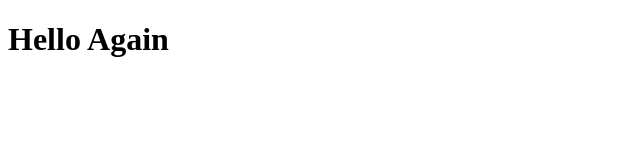
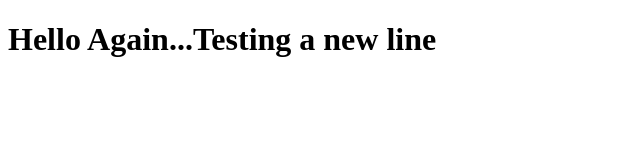
Before and after one commit to StevenNguyen1105/wdc-googleplay-review-scraper, a plain HTML site: page index.html in a window 1280 px wide. Shown: the whole page, without its empty margins (0-640 px from the left). Drawn offline with Linux system fonts and the light colour scheme.

Commit message:
Next version of web file.

```diff
--- a/index.html
+++ b/index.html
@@ -5,6 +5,6 @@
     <title>Hello Coursera</title>
   </head>
   <body>
-    <h1>Hello Again</h1>
+    <h1>Hello Again...Testing a new line</h1>
   </body>
 </html>
```
